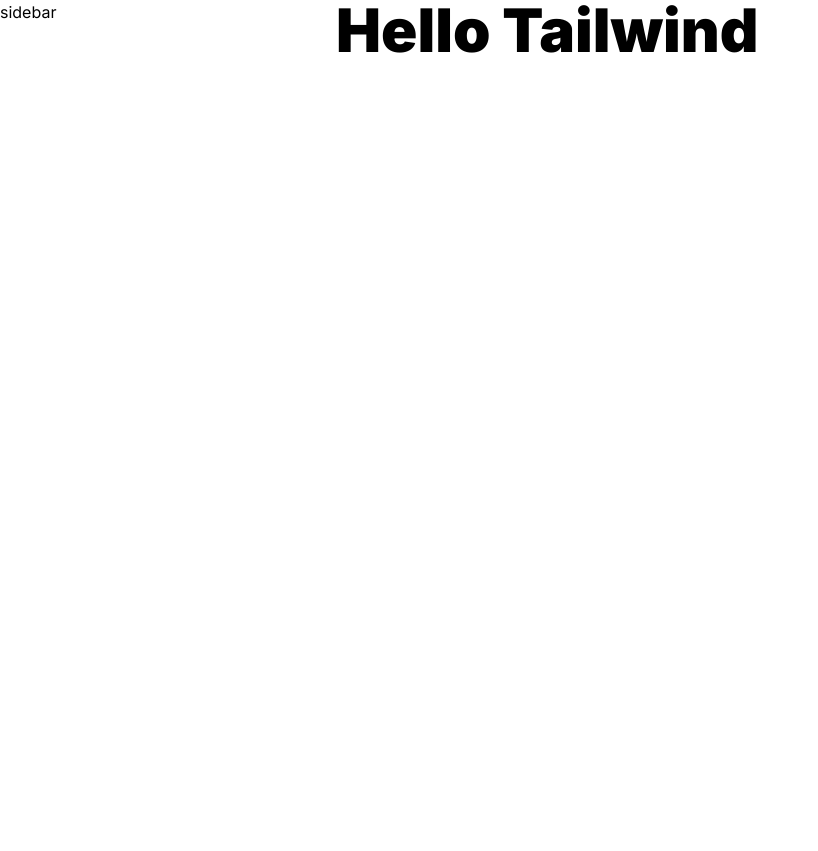
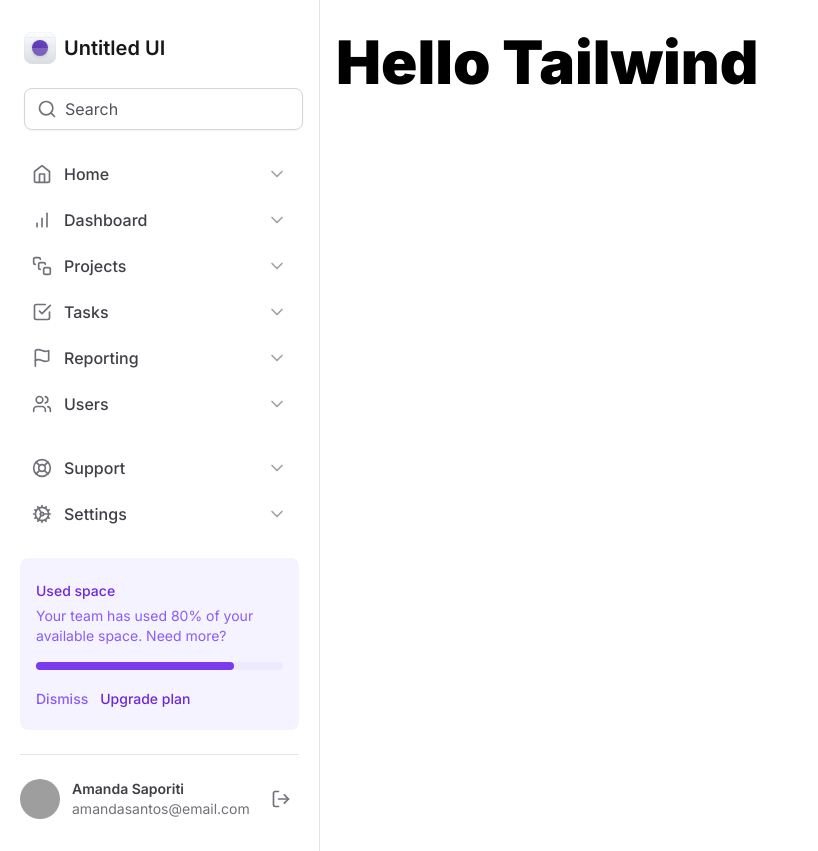
Before and after one commit to amandasaporiti/dashboard-tailwind-ui, a Next.js app: page / in a window 1280 px wide. Shown: the whole page, without its empty margins (0-818 px from the left). Before the commit the page ends 800 px from the top, so only its background shows below. Built offline with nearby package versions, Linux system fonts and the light colour scheme; grey boxes are pictures that could not be loaded.

Commit message:
feat: Added Sidebar Component to layout

```diff
--- a/src/app/layout.tsx
+++ b/src/app/layout.tsx
@@ -1,6 +1,7 @@
 import type { Metadata } from 'next'
 import { Inter } from 'next/font/google'
 import './globals.css'
+import { Sidebar } from '@/components/Sidebar'
 
 const inter = Inter({ subsets: ['latin'] })
 
@@ -18,8 +19,8 @@
     <html lang="pt-br">
       <body className={inter.className}>
         <div className="grid min-h-screen grid-cols-app">
-          <aside>sidebar</aside>
-          <main className="px-4">{children}</main>
+          <Sidebar />
+          <main className="px-4 pb-12 pt-8">{children}</main>
         </div>
       </body>
     </html>
```
